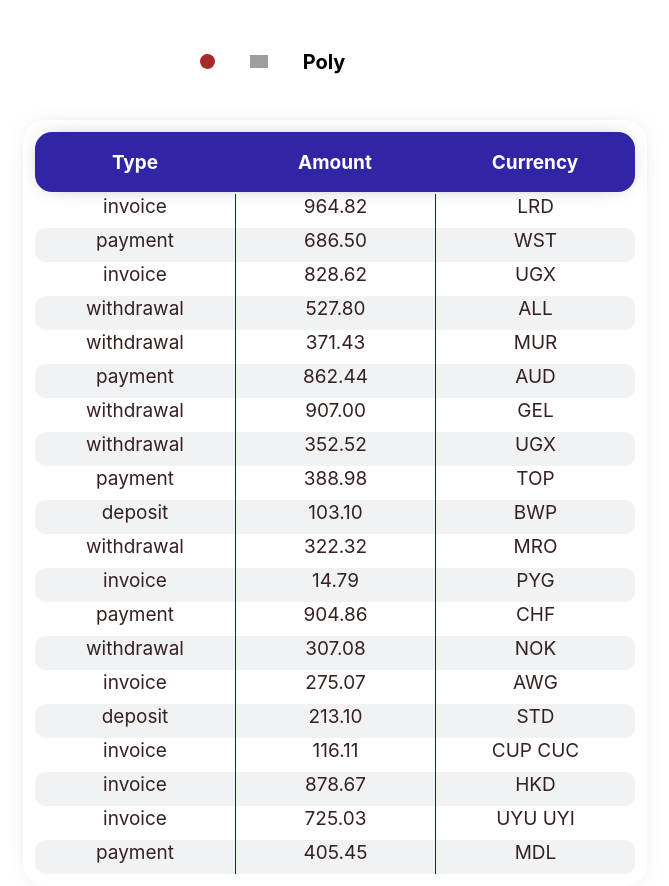
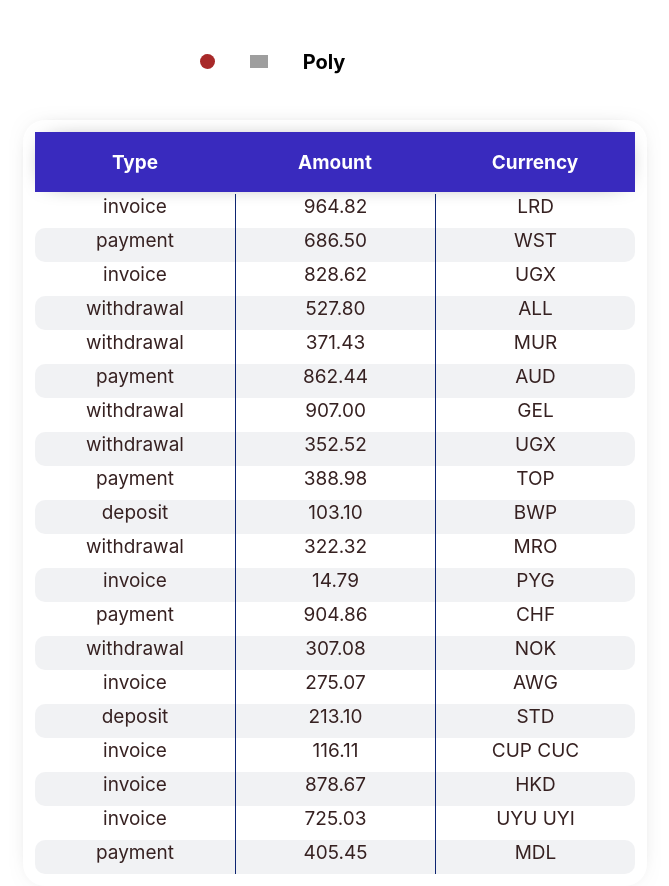
Before and after one commit to luisf756/goit-react-hw-01-components, a React (Create React App) app: page / in a window 1280 px wide. Shown: the part 1140-2026 px from the top of the page, without its empty margins (305-974 px from the left). Built offline with nearby package versions, Linux system fonts and the light colour scheme; grey boxes are pictures that could not be loaded.

Commit message:
rename index components

```diff
--- a/src/components/App.jsx
+++ b/src/components/App.jsx
@@ -3,8 +3,8 @@ import { Porfile } from './porfile/Porfile';
 import {Statistics} from "./statistics/Statistics";
 import data from 'data/data.json';
 import friends from 'data/friends.json'
-import { FriendList } from 'components/friendList/Index'
-import { TransactionHistory } from 'components/transactionHistory/Index';
+import { FriendList } from 'components/friendList/Friend'
+import { TransactionHistory } from 'components/transactionHistory/TransactionHistory';
 import transactions from 'data/transactions.json'
 
 const styleTest = {
--- a/src/components/transactionHistory/TransactionHistory.module.css
+++ b/src/components/transactionHistory/TransactionHistory.module.css
@@ -21,8 +21,7 @@
   padding: 0;
   margin: 0;
   display: flex;
-  border-radius: 17px;
-  background-color: #3124a5;
+  background-color: #392abe;
   box-shadow: 0px 0px 25px -15px #131313;
 }
 
--- a/src/components/transactionHistory/prueba.js
+++ b/src/components/transactionHistory/prueba.js
@@ -11,5 +11,5 @@ data=[
   const stat1 = data
       .filter((id,label,percentage)=> id == id-1)
     //   console.log(stat1.id)
-  const primero=data[0]
-  console.log(primero.id)
+  const primero=data[0].id
+  console.log(primero)
```
Also changed, not shown: src/components/transactionHistory/TransactionHistory.jsx (renamed from src/components/transactionHistory/Index.jsx, +0 -23 lines), src/components/friendList/Friend.jsx (renamed from src/components/friendList/Index.jsx).
